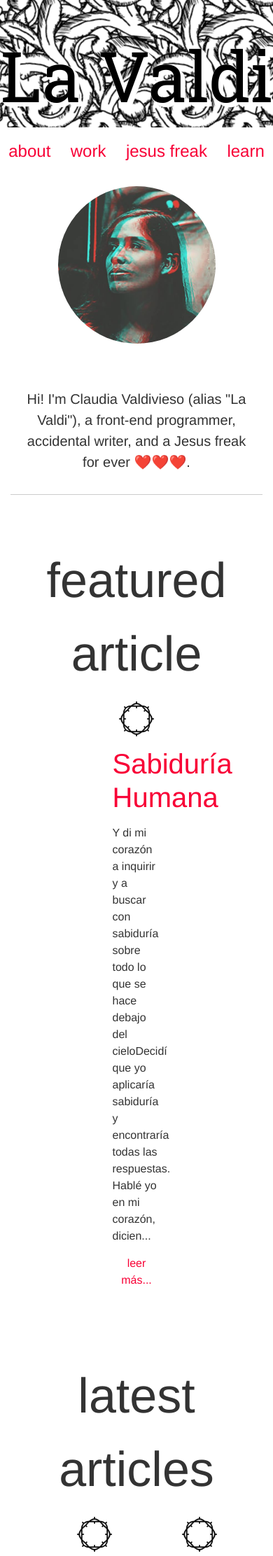
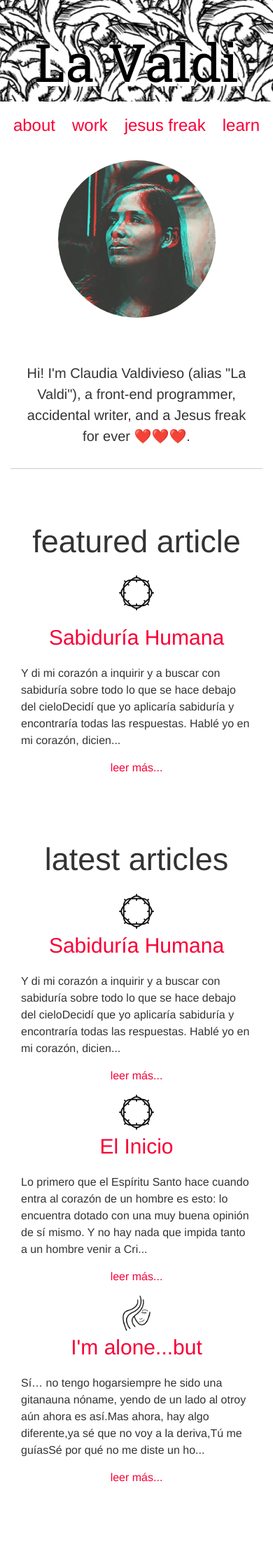
Before and after one commit to lavaldi/lavaldi-1.0, a Jekyll site: the page built from index.html, in a window 390 px wide. Shown: the top 2223 px of the page at 70% size. Built offline with Jekyll 4.4.1, drawn with Linux system fonts in a browser that asks for light colours; some web fonts are replaced.

Commit message:
styles for responsive design

```diff
--- a/_sass/_base.scss
+++ b/_sass/_base.scss
@@ -270,3 +270,24 @@ hr {
 .center{
   text-align: center;
 }
+
+/**
+ * Media Queries
+ */
+
+@include media-query($on-palm){
+  h1{
+    font-size: 60px;
+  }
+}
+@include media-query($on-little-palm){
+  .mega{
+    font-size: 75px;
+  }
+  h1{
+    font-size: 45px;
+  }
+  h2{
+    font-size: 30px;
+  }
+}
--- a/_sass/_layout.scss
+++ b/_sass/_layout.scss
@@ -72,6 +72,9 @@
 .footer-social {
   text-align: right;
   width: 40%;
+  ul{
+    margin-left: 0;
+  }
   li {
     display: inline-block;
     margin: 0 0.5em;
@@ -87,3 +90,19 @@
 .site-section-last{
   padding-bottom: $h1-font-size
 }
+
+@include media-query($on-palm){
+  .footer-content, .footer-social{
+    display: block;
+    text-align: center;
+    width: 100%;
+  }
+}
+
+@include media-query($on-little-palm){
+  .site-nav ul{
+    display: flex;
+    flex-wrap: wrap;
+    justify-content: center;
+  }
+}
--- a/_sass/components/_post.scss
+++ b/_sass/components/_post.scss
@@ -1,6 +1,7 @@
 .post-list{
   @extend %clearfix;
   list-style: none;
+  margin-left: 0;
 }
 .post{
   float: left;
@@ -71,3 +72,16 @@
     margin: 0 auto;
   }
 }
+
+@include media-query($on-laptop){
+  .post{
+    float: none;
+    width: 100%;
+  }
+}
+
+@include media-query($on-palm){
+  .post{
+    padding: 0;
+  }
+}
--- a/_sass/components/_work.scss
+++ b/_sass/components/_work.scss
@@ -1,7 +1,8 @@
 .work-list{
   @extend %clearfix;
+  list-style: none;
+  margin-left: 0;
   padding: 0;
-  list-style: none;
 }
 
 .work{
@@ -15,3 +16,15 @@
   margin-top: 0.5em;
   font-size: $h3-font-size;
 }
+
+@include media-query($on-laptop){
+  .work{
+    width: 50%;
+  }
+}
+
+@include media-query($on-palm){
+  .work{
+    width: 100%;
+  }
+}
--- a/css/main.scss
+++ b/css/main.scss
@@ -39,7 +39,8 @@ $grey-color-dark:  darken($grey-color, 25%);
 // Width of the content area
 $content-width:    1200px;
 
-$on-palm:          600px;
+$on-little-palm:   415px;
+$on-palm:          545px;
 $on-laptop:        800px;
 
 
```
